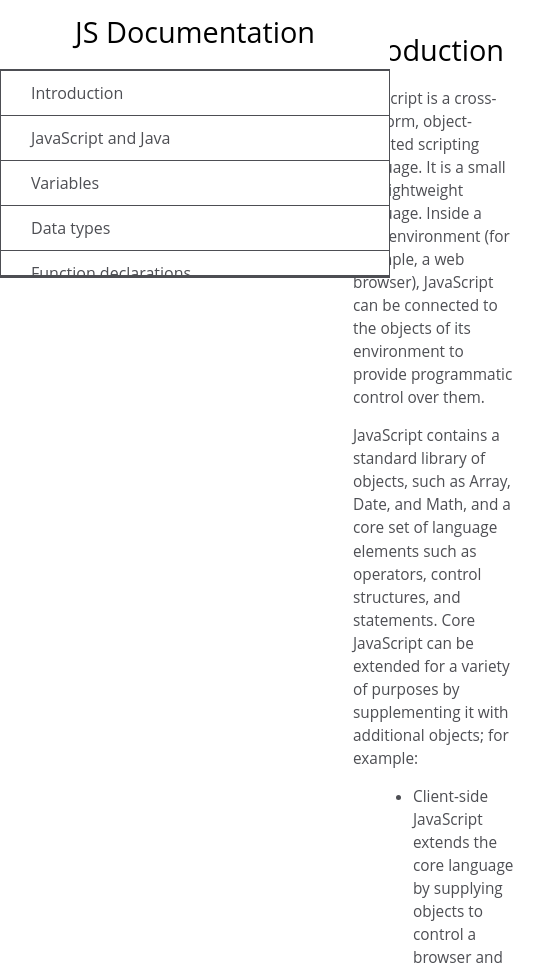
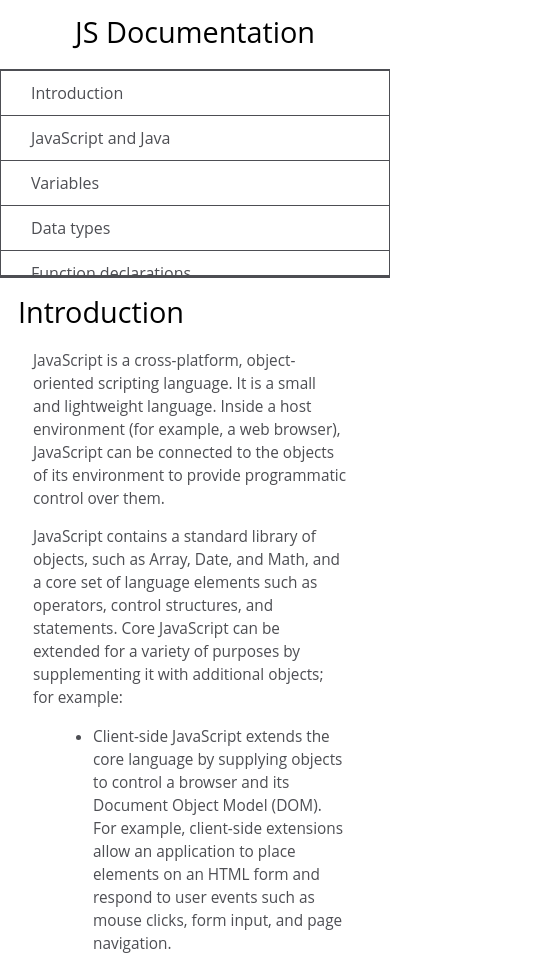
Before and after one commit to reubengermain12/FCC_Technical_Documentation_Page, a plain HTML site: page index.html in a window 390 px wide. Shown: the top 963 px of the page, 551 px wide, since content can reach past the window. Drawn offline with Linux system fonts and the light colour scheme.

Commit message:
Added a media query

```diff
--- a/styles.css
+++ b/styles.css
@@ -93,3 +93,18 @@ code {
   z-index: 1;
   border-bottom: 2px solid;
 }
+#main-doc {
+  position: relative;
+  margin-left: 0px;
+  margin-top: 270px;
+}
+#main-doc {
+  position: relative;
+  margin-left: 0px;
+  margin-top: 270px;
+}
+@media only screen and (max-width: 400px) {
+  #main-doc {
+    margin-left: -10px;
+  }
+}
```
